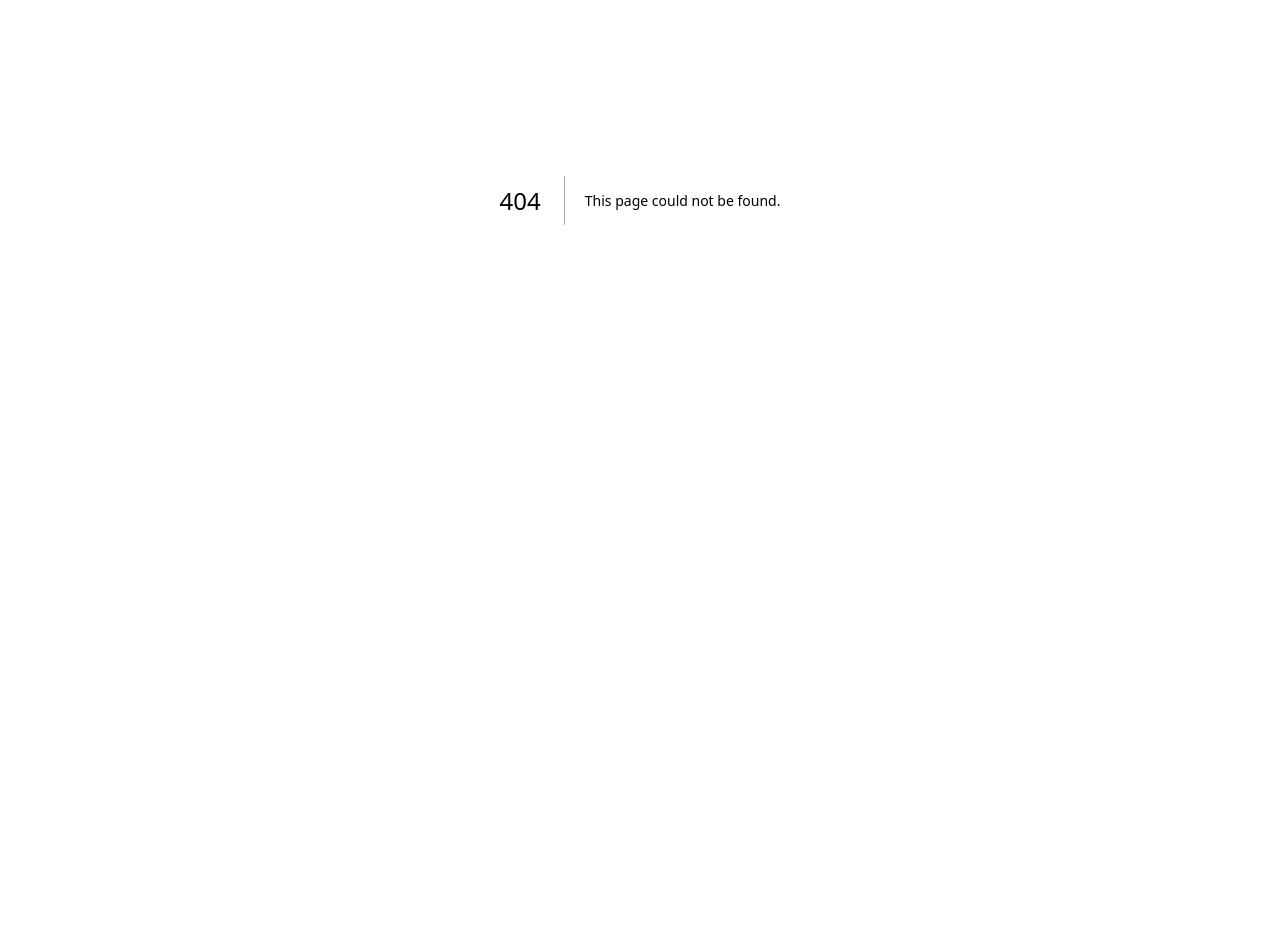
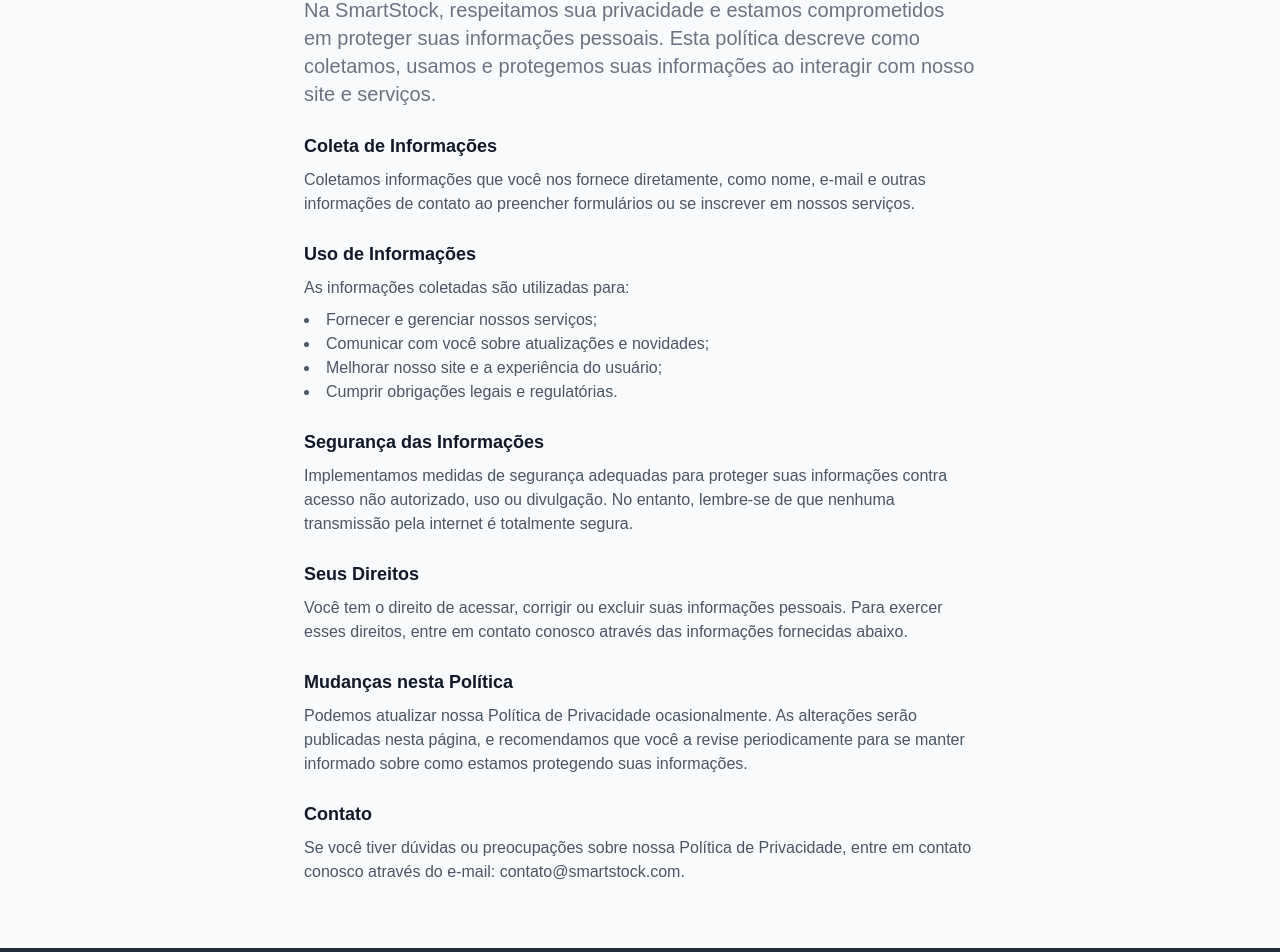
Before and after one commit to gpessoni/Smart-Stock-LP, a Next.js app: page /privacidade in a window 1280 px wide. Before the commit this address had no page. Shown: the part 200-1152 px from the top of the page. Before the commit the page ends 800 px from the top, so only its background shows below. Built offline with nearby package versions, Linux system fonts and the light colour scheme.

Commit message:
✨ feat: Implements the privacy page

```diff
--- /dev/null
+++ b/app/privacidade/page.tsx
@@ -0,0 +1,5 @@
+import { PrivacyPolicy } from "@/components/policy"
+
+export default function Page() {
+  return <PrivacyPolicy />
+}
--- /dev/null
+++ b/components/policy.tsx
@@ -0,0 +1,99 @@
+"use client";
+
+import { Package } from "lucide-react";
+import { Footer } from "./footer";
+import { NavbarWhite } from "./navbar-white";
+
+export function PrivacyPolicy() {
+  return (
+    <div className="min-h-screen flex flex-col">
+      {/* Navbar */}
+      <NavbarWhite />
+
+      {/* Privacy Policy Section */}
+      <section id="privacy-policy" className="py-16 bg-gray-50 mt-5">
+        <div className="max-w-7xl mx-auto px-4 sm:px-6 lg:px-8">
+          <div className="lg:text-center">
+            <h2 className="text-base text-neutral-900 font-semibold tracking-wide uppercase dark:text-neutral-50">
+              Nossa Política de Privacidade
+            </h2>
+            <p className="mt-2 text-3xl leading-8 font-extrabold tracking-tight text-gray-900 sm:text-4xl">
+              Compromisso com a sua Privacidade
+            </p>
+          </div>
+          <div className="mt-10 max-w-2xl lg:mx-auto">
+            <p className="mt-4 text-xl text-gray-500">
+              Na SmartStock, respeitamos sua privacidade e estamos comprometidos
+              em proteger suas informações pessoais. Esta política descreve como
+              coletamos, usamos e protegemos suas informações ao interagir com
+              nosso site e serviços.
+            </p>
+
+            <h3 className="mt-6 text-lg font-semibold text-gray-900">
+              Coleta de Informações
+            </h3>
+            <p className="mt-2 text-gray-600">
+              Coletamos informações que você nos fornece diretamente, como nome,
+              e-mail e outras informações de contato ao preencher formulários ou
+              se inscrever em nossos serviços.
+            </p>
+
+            <h3 className="mt-6 text-lg font-semibold text-gray-900">
+              Uso de Informações
+            </h3>
+            <p className="mt-2 text-gray-600">
+              As informações coletadas são utilizadas para:
+              <ul className="list-disc list-inside mt-2">
+                <li>Fornecer e gerenciar nossos serviços;</li>
+                <li>Comunicar com você sobre atualizações e novidades;</li>
+                <li>Melhorar nosso site e a experiência do usuário;</li>
+                <li>Cumprir obrigações legais e regulatórias.</li>
+              </ul>
+            </p>
+
+            <h3 className="mt-6 text-lg font-semibold text-gray-900">
+              Segurança das Informações
+            </h3>
+            <p className="mt-2 text-gray-600">
+              Implementamos medidas de segurança adequadas para proteger suas
+              informações contra acesso não autorizado, uso ou divulgação. No
+              entanto, lembre-se de que nenhuma transmissão pela internet é
+              totalmente segura.
+            </p>
+
+            <h3 className="mt-6 text-lg font-semibold text-gray-900">
+              Seus Direitos
+            </h3>
+            <p className="mt-2 text-gray-600">
+              Você tem o direito de acessar, corrigir ou excluir suas
+              informações pessoais. Para exercer esses direitos, entre em
+              contato conosco através das informações fornecidas abaixo.
+            </p>
+
+            <h3 className="mt-6 text-lg font-semibold text-gray-900">
+              Mudanças nesta Política
+            </h3>
+            <p className="mt-2 text-gray-600">
+              Podemos atualizar nossa Política de Privacidade ocasionalmente. As
+              alterações serão publicadas nesta página, e recomendamos que você
+              a revise periodicamente para se manter informado sobre como
+              estamos protegendo suas informações.
+            </p>
+
+            <h3 className="mt-6 text-lg font-semibold text-gray-900">
+              Contato
+            </h3>
+            <p className="mt-2 text-gray-600">
+              Se você tiver dúvidas ou preocupações sobre nossa Política de
+              Privacidade, entre em contato conosco através do e-mail:
+              contato@smartstock.com.
+            </p>
+          </div>
+        </div>
+      </section>
+
+      {/* Footer */}
+      <Footer />
+    </div>
+  );
+}
```
